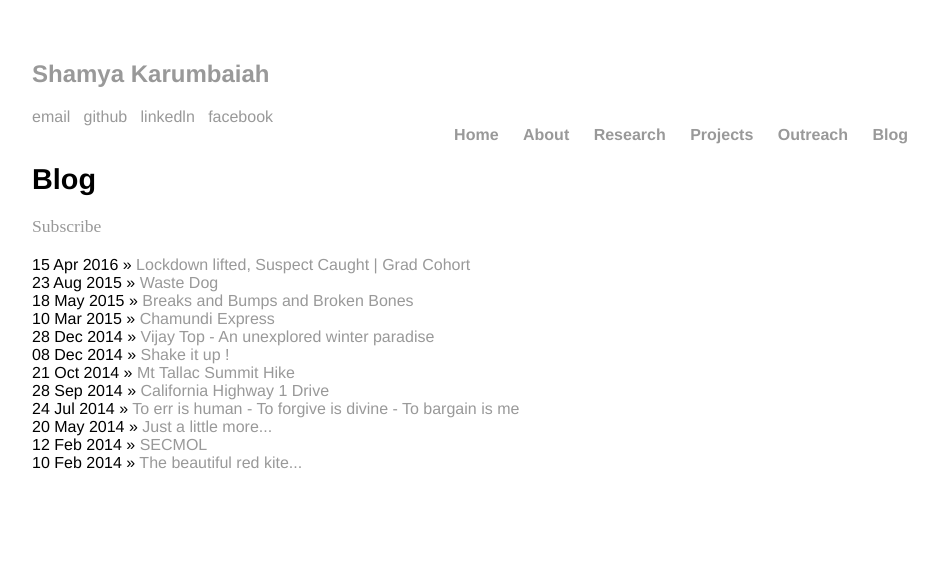
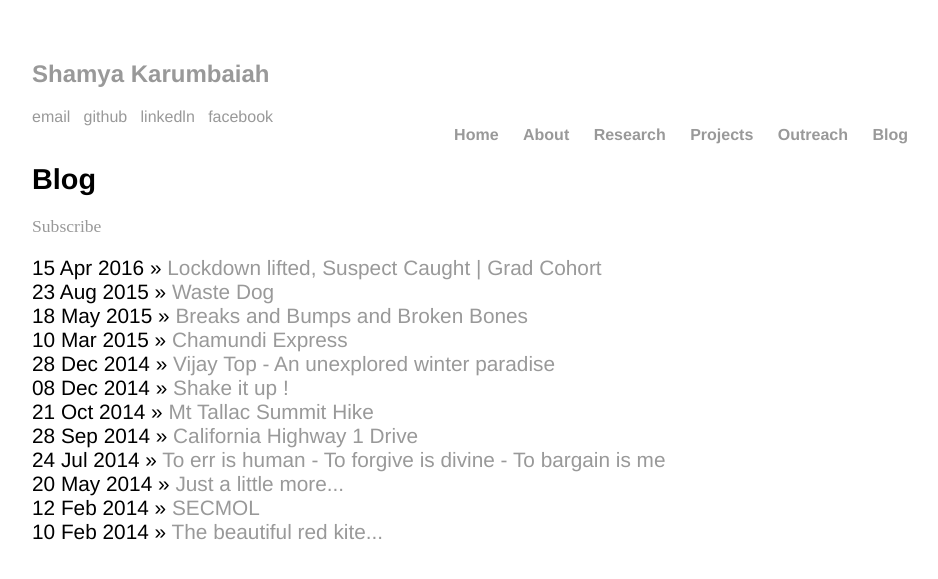
Before and after one commit to Shamya/shamyatest.github.io, a Jekyll site: the page built from blog/index.html, in a window 1280 px wide. Shown: the top 579 px of the page, without its empty margins (160-1098 px from the left). Built offline with Jekyll 4.4.1, drawn with Linux system fonts in a browser that asks for light colours.

Commit message:
Update main.css

```diff
--- a/css/main.css
+++ b/css/main.css
@@ -63,12 +63,12 @@ footer {
     font-size: .8em;
 }
 
-div.posts ul {
+ul.posts {
     margin: 20px auto 40px;
     font-size: 1.3em;
 }
 
-div.posts ul li {
+ul.posts li {
     list-style: none;
 }
 
```
